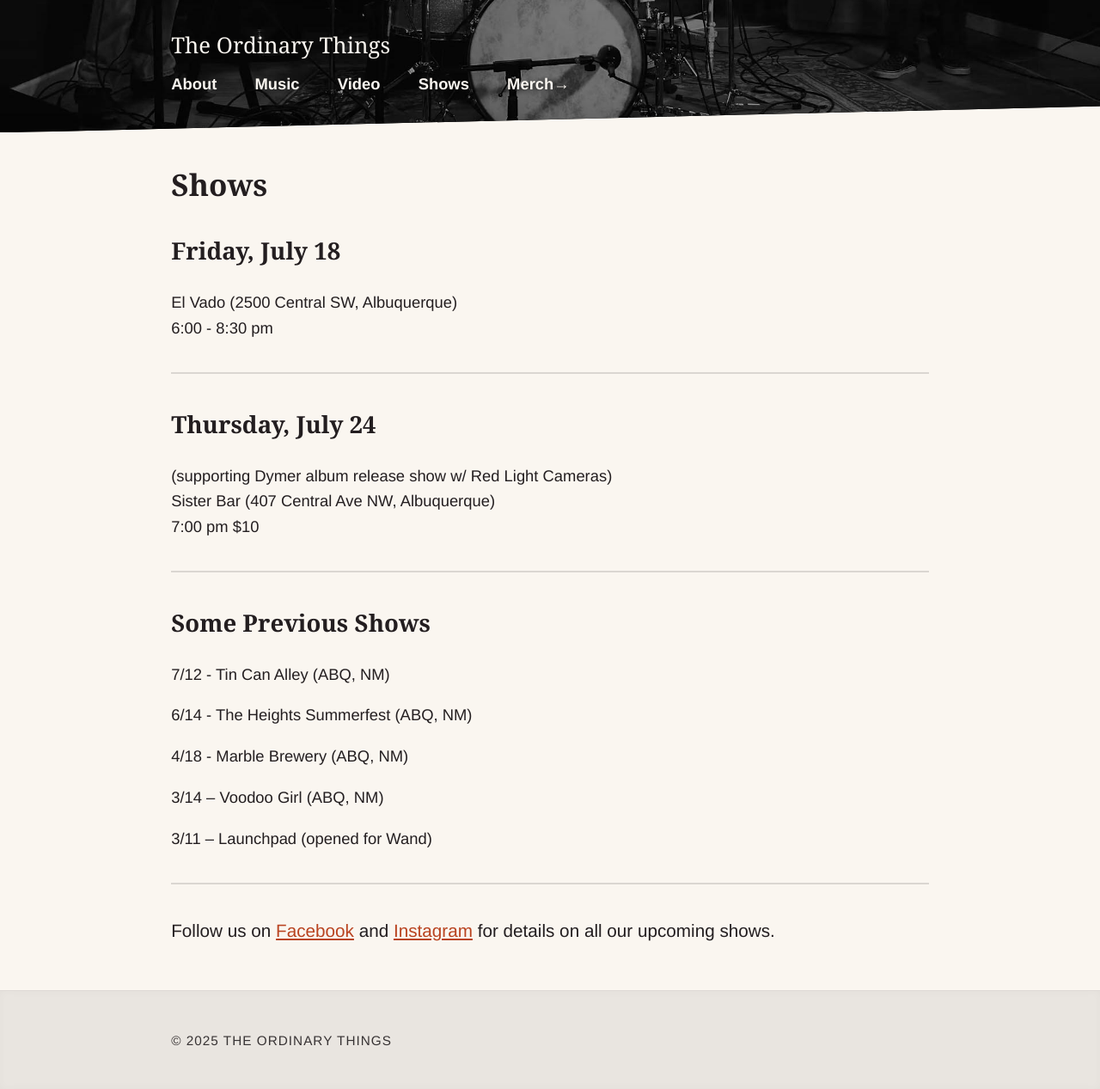
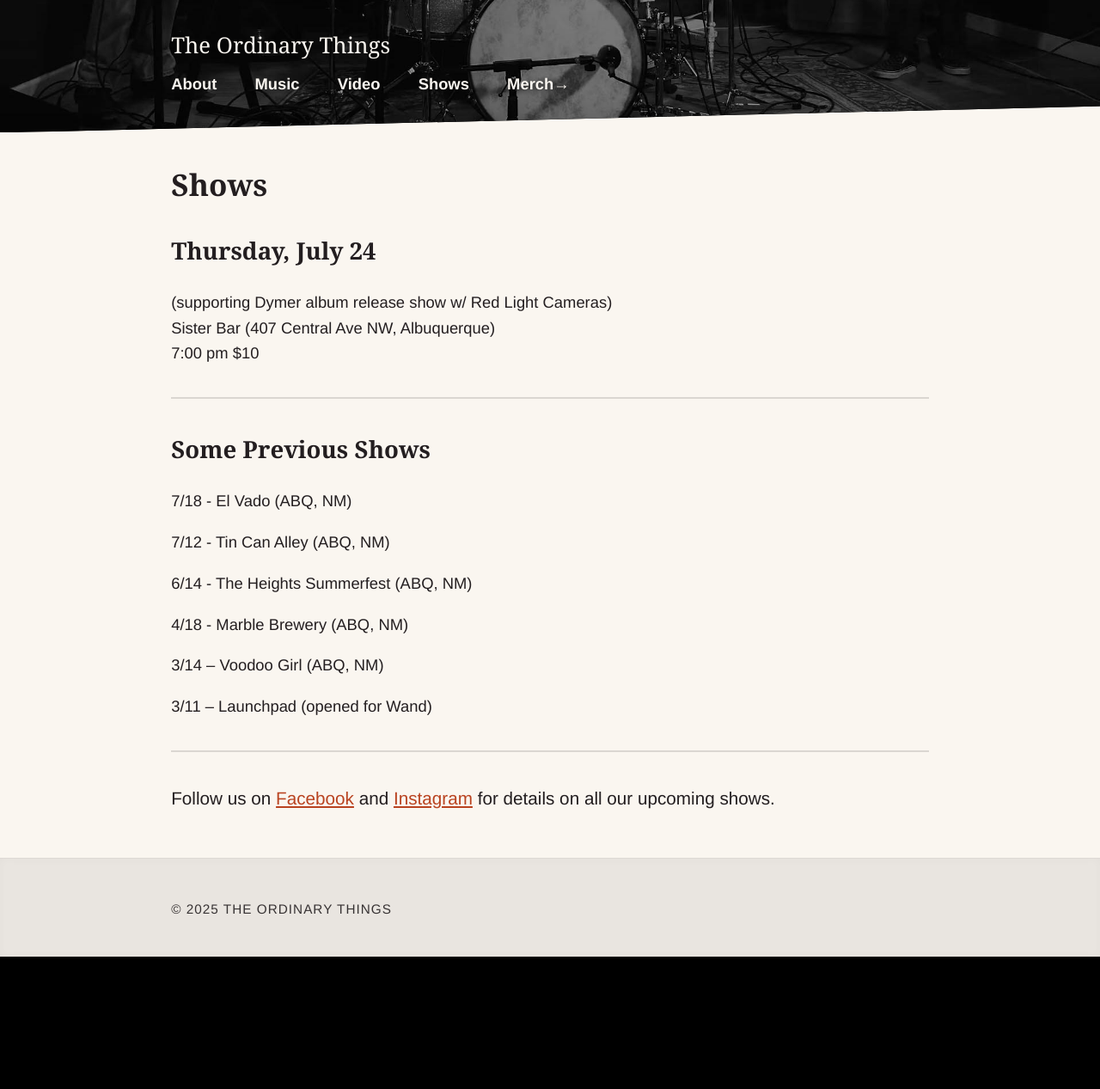
Before and after one commit to nsmsn/theordinarythings, a Jekyll site: the page built from shows.md, in a window 1280 px wide. Shown: the whole page at 86% size. Built offline with Jekyll 4.4.1, drawn with Linux system fonts in a browser that asks for light colours; some web fonts are replaced; after the commit the page ends 1113 px from its top, so only the background shows below that.

Commit message:
Updated Shows

```diff
--- a/shows.md
+++ b/shows.md
@@ -3,12 +3,6 @@ title: Shows
 date: 2024-08-20 14:03:00 -06:00
 permalink: "/shows/"
 layout: page
----
-
-## Friday, July 18
-El Vado (2500 Central SW, Albuquerque) <br/>
-6:00 - 8:30 pm
-
 ---
 
 ## Thursday, July 24
@@ -21,6 +15,8 @@ Sister Bar (407 Central Ave NW, Albuquerque)<br/>
 ---
 
 ## Some Previous Shows
+
+7/18 - El Vado (ABQ, NM)
 
 7/12 - Tin Can Alley (ABQ, NM)
 
```
